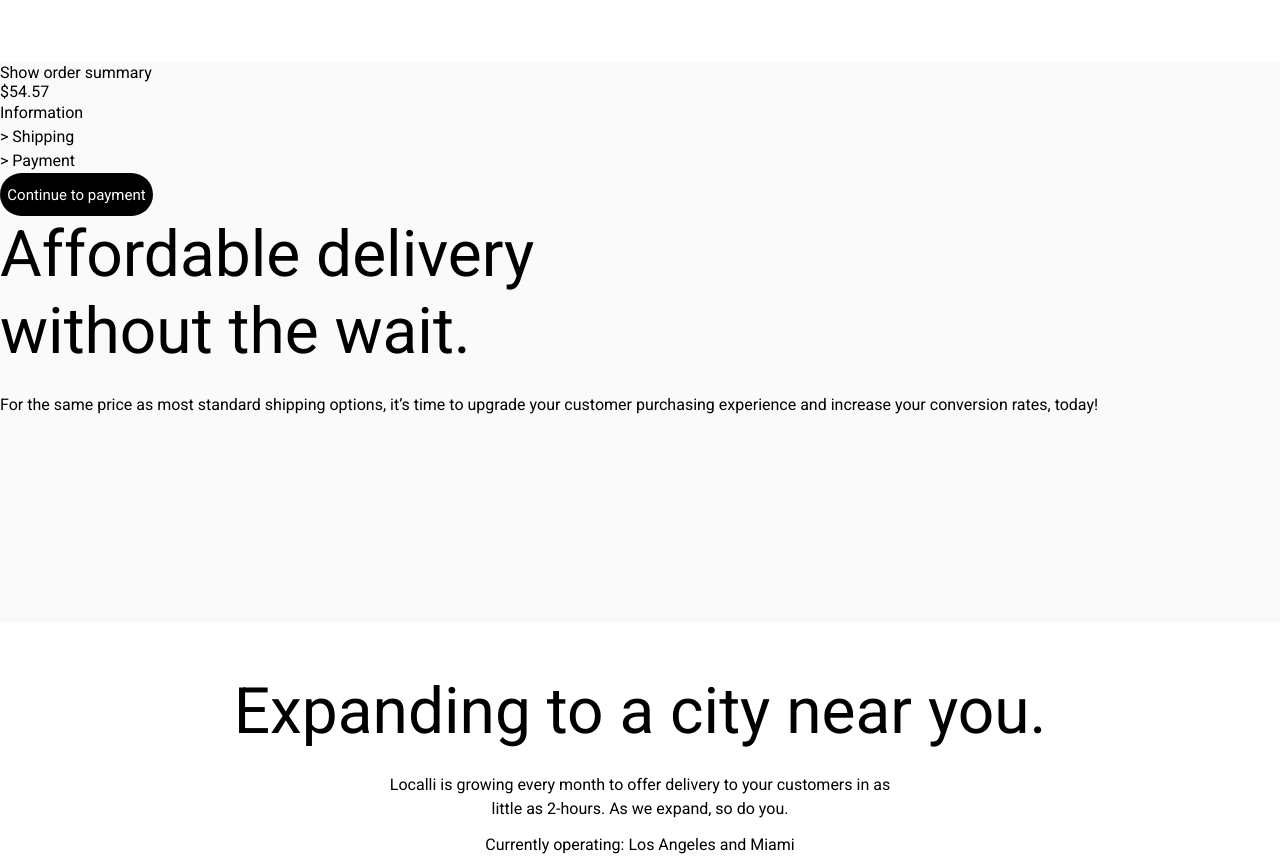
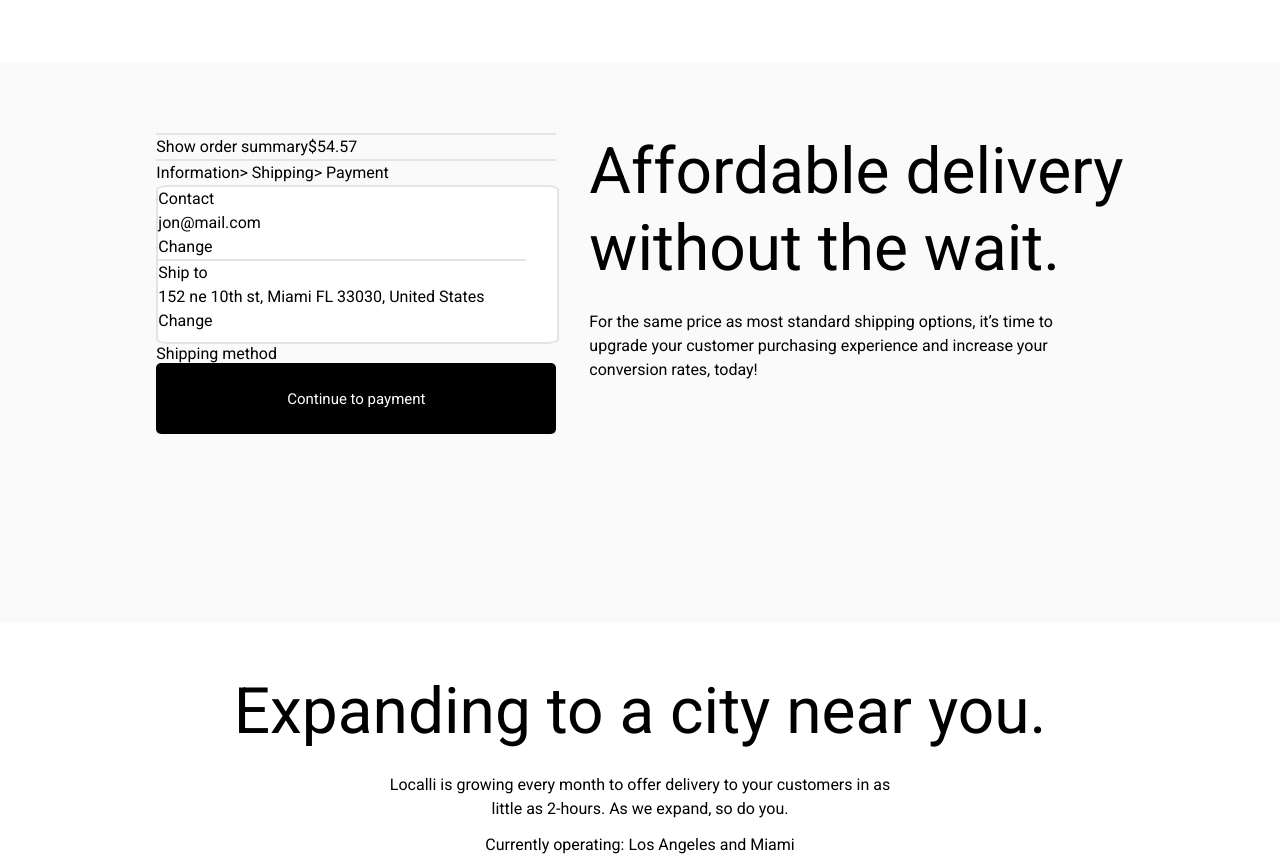
Before and after one commit to KaterinaSlobodchikova/TMS-course-project, a website built with Parcel: page src/index.html in a window 1280 px wide. Shown: the part 2584-3447 px from the top of the page. Built offline with nearby package versions, Linux system fonts and the light colour scheme; files whose address does not match are found by name.

Commit message:
almost all pages

```diff
--- a/src/index.html
+++ b/src/index.html
@@ -121,13 +121,40 @@
         <div class="delivery-container">
 
             <div class="order-line"></div>
-            <p>Show order summary</p>
-            <p>$54.57</p>
+            <div class="order-summary">
+                <p class="text-default big">Show order summary</p>
+                <p class="text-default big">$54.57</p>
+            </div>
             <div class="order-line"></div>
 
-            <p class="text-default">Information</p>
-            <p class="text-default bold">> Shipping</p>
-            <p class="text-default">> Payment</p>
+            <div class="info">
+                <p class="text-default">Information</p>
+                <p class="text-default bold">> Shipping</p>
+                <p class="text-default">> Payment</p>
+            </div>
+
+            <div class="first-form">
+
+                <div class="form-info">
+                    <p class="text-default gray">Contact</p>
+                    <p class="text-default">jon@mail.com</p>
+                </div>
+                <p class="text-default">Change</p>
+
+                <div class="order-line small"></div>
+
+                <div class="form-info">
+                    <p class="text-default gray">Ship to</p>
+                    <p class="text-default">152 ne 10th st, Miami FL 33030, United States</p>
+                </div>
+                <p class="text-default">Change</p>
+
+            </div>
+
+            <p>Shipping method</p>
+
+
+
 
             <div class="form">
 
@@ -140,8 +167,8 @@
         <div class="delivery-description">
             <h1 class="main-title">Affordable delivery <br>without the wait.</h1>
             <p class="text-default">For the same price as most standard shipping options,
-            it’s time to upgrade your customer purchasing experience and increase
-            your conversion rates, today!
+            it’s time to <br> upgrade your customer purchasing experience and increase
+            your <br> conversion rates, today!
             </p>
         </div>
     </section>
--- a/src/scss/styles.scss
+++ b/src/scss/styles.scss
@@ -208,6 +208,55 @@ h1, h3, p, li {
 .delivery-wrapper {
     height: 70vh;
     background-color: $secondary-bg;
+    display: flex;
+    justify-content: center;
+    padding-top: 70px;
+
+    .delivery-container {
+        .order-summary {
+            display: flex;
+        }
+
+        .info {
+            display: flex;
+        }
+
+        .first-form {
+
+
+        }
+
+        .order-line {
+            width: 400px;
+            border: 1px solid $secondary-border;
+
+            &.small {
+                width: 368px;
+            }
+        }
+
+        .first-form {
+            width: 403px;
+            height: 159px;
+            border: 2px solid $secondary-border;
+            border-radius: 3%;
+            background-color: $primary-border;
+        }
+
+
+        .button-primary {
+
+            &.big {
+                width: 400px;
+                height: 71px;
+                border-radius: 5px;
+            }
+        }
+    }
+
+    .delivery-description {
+        padding-left: 30px;
+    }
 
 
 }
--- a/src/scss/variables.scss
+++ b/src/scss/variables.scss
@@ -5,3 +5,4 @@ $primary-border: #FFFFFF;
 $page-title-color: #A6A6A6;
 $secondary-bg: #FAFAFA;
 $footer-line: #E5E5E5;
+$secondary-border: #E4E4E4;
```
